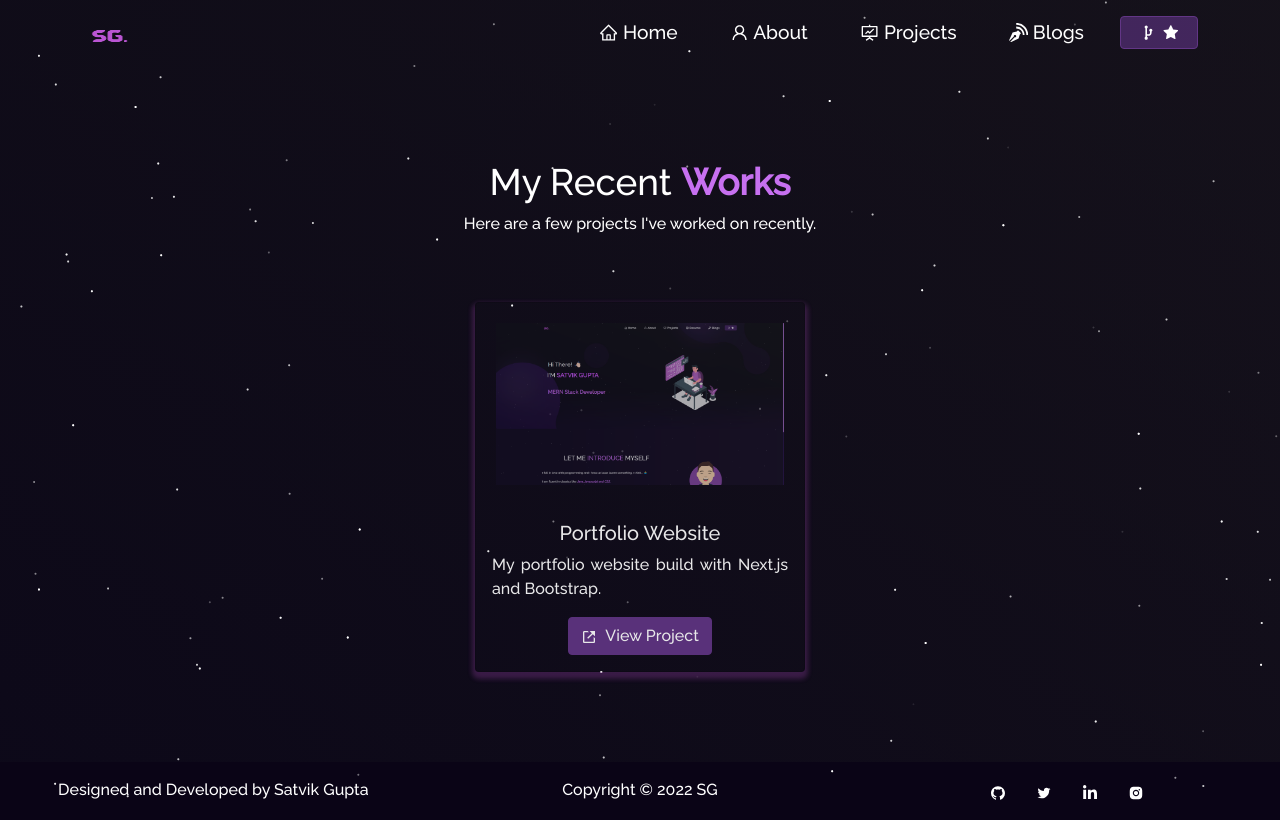
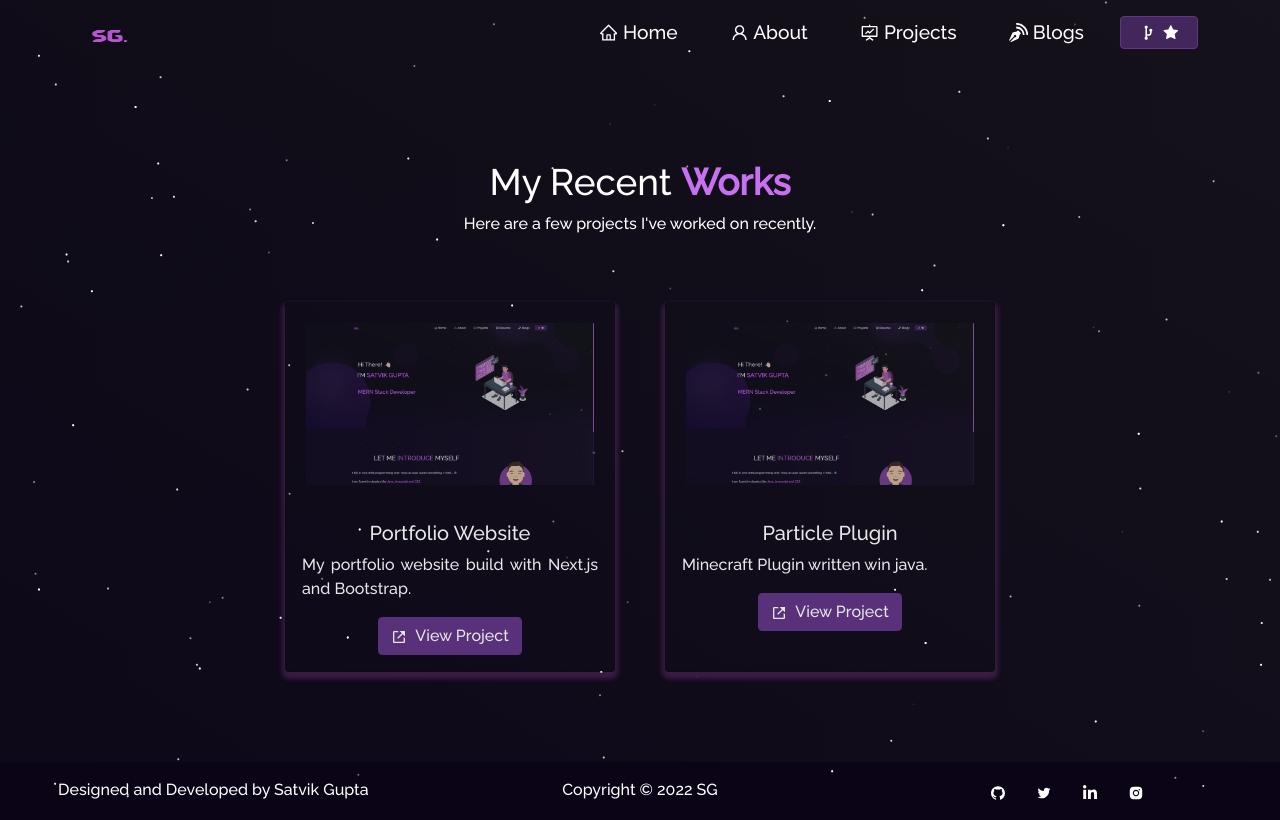
Before and after one commit to Satvik-Gupta6/Portfolio-React, a React (Create React App) app: page /project in a window 1280 px wide. Built offline with nearby package versions, Linux system fonts and the light colour scheme.

Commit message:
project added

```diff
--- a/src/components/Projects/Projects.js
+++ b/src/components/Projects/Projects.js
@@ -26,6 +26,17 @@ function Projects() {
               link="https://github.com/Satvik-Gupta6/Portfolio-React"
             />
           </Col>
+
+          <Col md={4} className="project-card">
+            <ProjectCard
+              imgPath={portfolio}
+              isBlog={false}
+              title="Particle Plugin"
+              description="Minecraft Plugin written win java."
+              link="https://github.com/Satvik-Gupta6/particles"
+            />
+          </Col>
+
         </Row>
       </Container>
     </Container>
```
